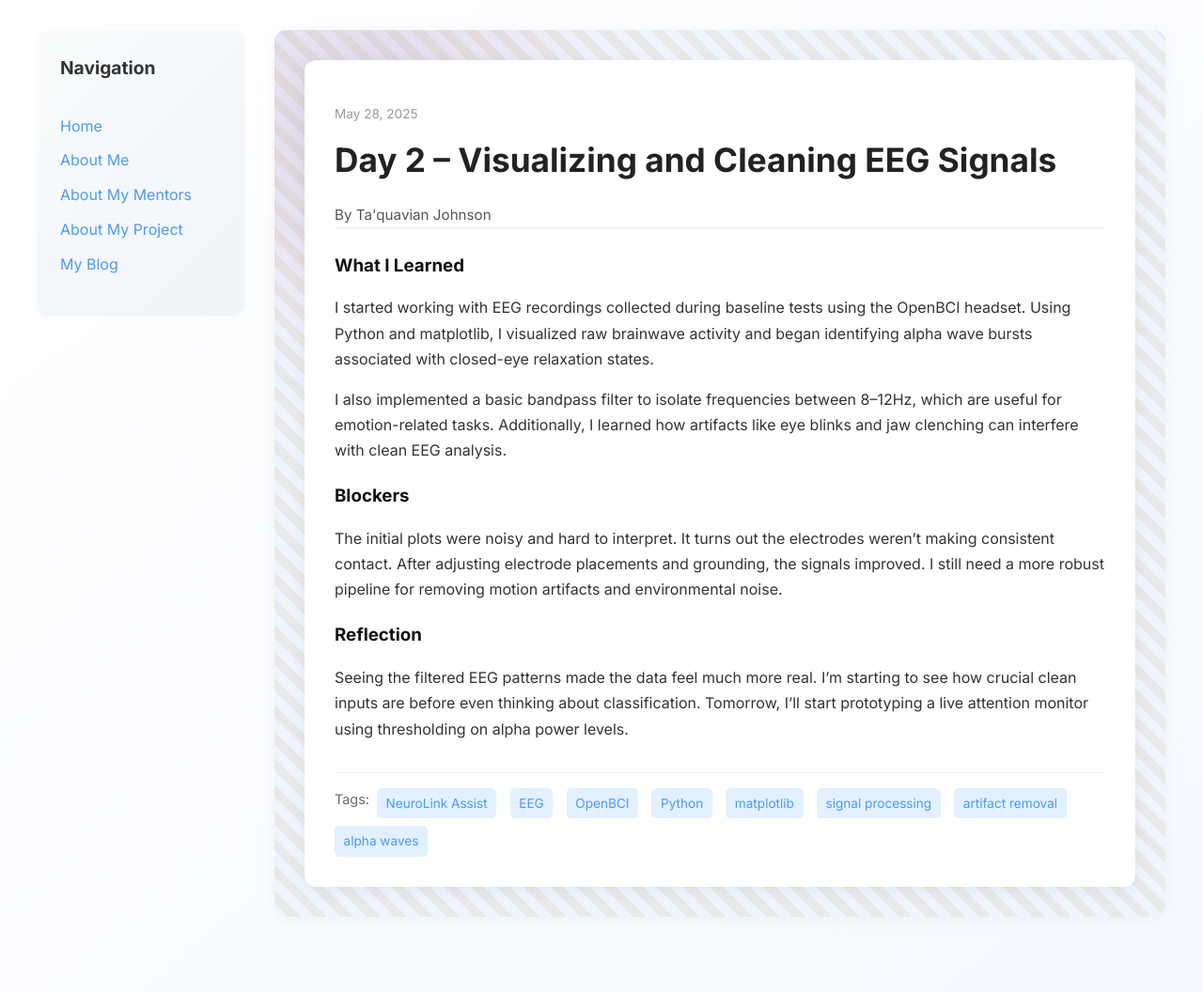
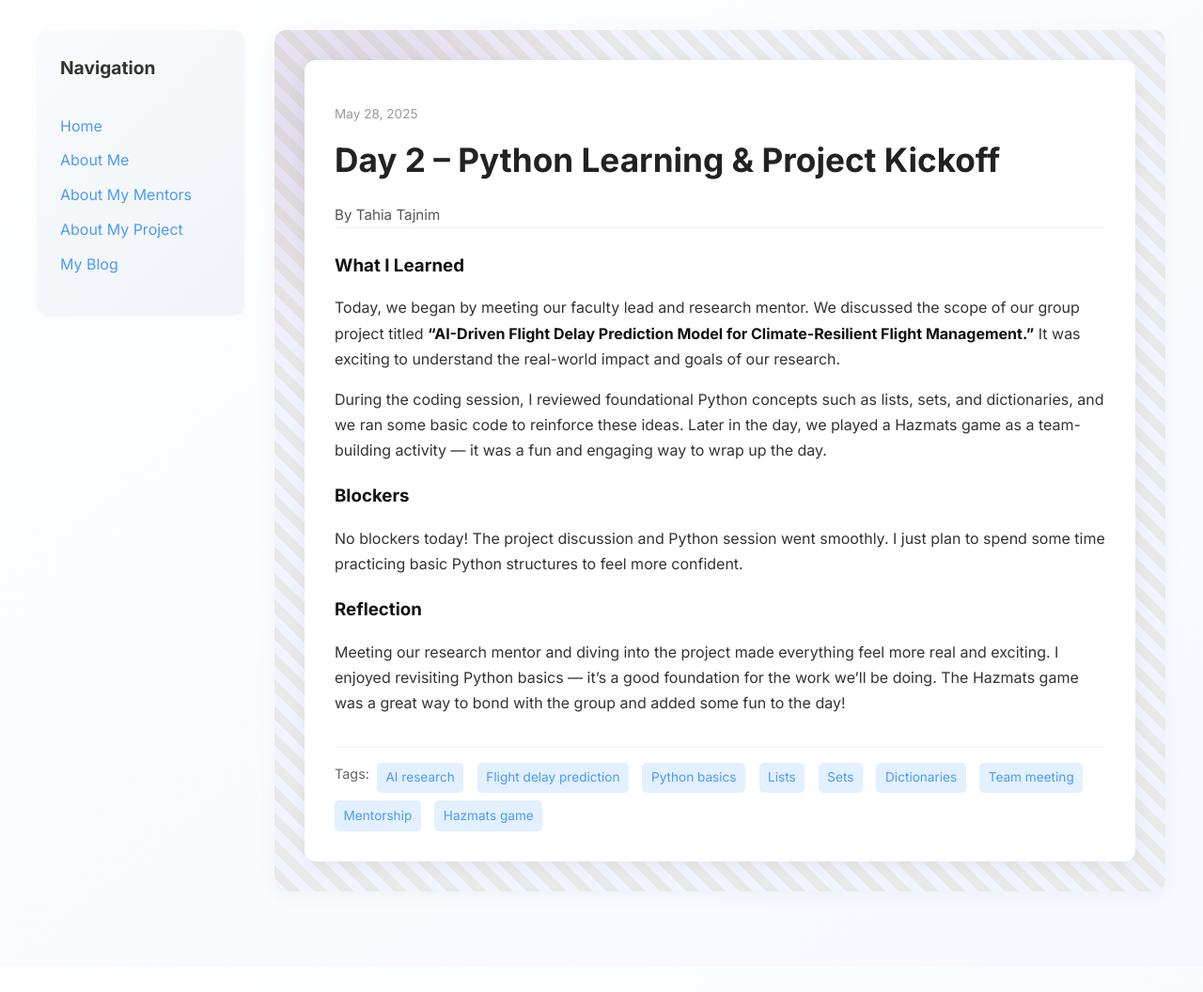
Before and after one commit to Tataj1/Tataj1.github.io, a Jekyll site: the page built from _posts/2025-05-28-day-2.md, in a window 1280 px wide. Shown: the whole page at 94% size. Built offline with Jekyll 4.4.1, drawn with Linux system fonts in a browser that asks for light colours; after the commit the page ends 1029 px from its top, so only the background shows below that.

Commit message:
Update 2025-05-28-day-2.md

```diff
--- a/_posts/2025-05-28-day-2.md
+++ b/_posts/2025-05-28-day-2.md
@@ -1,19 +1,19 @@
 ---
 layout: post
-title: "Day 2 – Visualizing and Cleaning EEG Signals"
+title: "Day 2 – Python Learning & Project Kickoff"
 date: 2025-05-28
-author: Ta'quavian Johnson
+author: Tahia Tajnim
 permalink: /day2.html
-tags: ["NeuroLink Assist", "EEG", "OpenBCI", "Python", "matplotlib", "signal processing", "artifact removal", "alpha waves"]
+tags: ["AI research", "Flight delay prediction", "Python basics", "Lists", "Sets", "Dictionaries", "Team meeting", "Mentorship", "Hazmats game"]
 
 what_i_learned: |
-  I started working with EEG recordings collected during baseline tests using the OpenBCI headset. Using Python and matplotlib, I visualized raw brainwave activity and began identifying alpha wave bursts associated with closed-eye relaxation states.
+  Today, we began by meeting our faculty lead and research mentor. We discussed the scope of our group project titled **"AI-Driven Flight Delay Prediction Model for Climate-Resilient Flight Management."** It was exciting to understand the real-world impact and goals of our research.
 
-  I also implemented a basic bandpass filter to isolate frequencies between 8–12Hz, which are useful for emotion-related tasks. Additionally, I learned how artifacts like eye blinks and jaw clenching can interfere with clean EEG analysis.
+  During the coding session, I reviewed foundational Python concepts such as lists, sets, and dictionaries, and we ran some basic code to reinforce these ideas. Later in the day, we played a Hazmats game as a team-building activity — it was a fun and engaging way to wrap up the day.
 
 blockers: |
-  The initial plots were noisy and hard to interpret. It turns out the electrodes weren’t making consistent contact. After adjusting electrode placements and grounding, the signals improved. I still need a more robust pipeline for removing motion artifacts and environmental noise.
+  No blockers today! The project discussion and Python session went smoothly. I just plan to spend some time practicing basic Python structures to feel more confident.
 
 reflection: |
-  Seeing the filtered EEG patterns made the data feel much more real. I’m starting to see how crucial clean inputs are before even thinking about classification. Tomorrow, I’ll start prototyping a live attention monitor using thresholding on alpha power levels.
+  Meeting our research mentor and diving into the project made everything feel more real and exciting. I enjoyed revisiting Python basics — it’s a good foundation for the work we’ll be doing. The Hazmats game was a great way to bond with the group and added some fun to the day!
 ---
```
